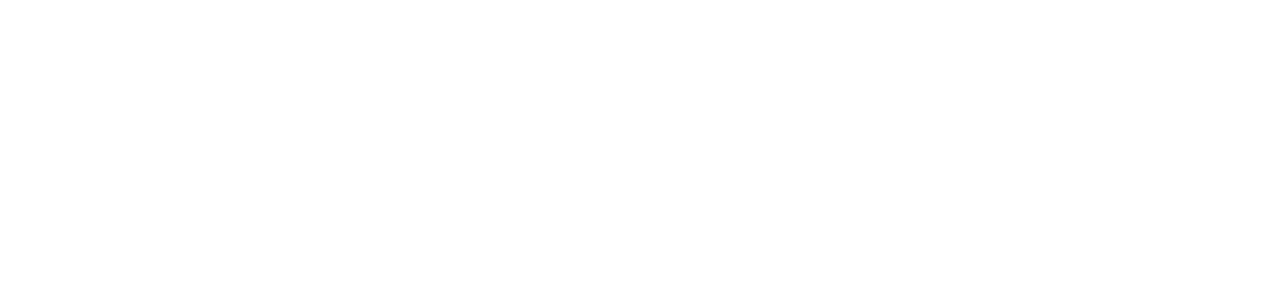
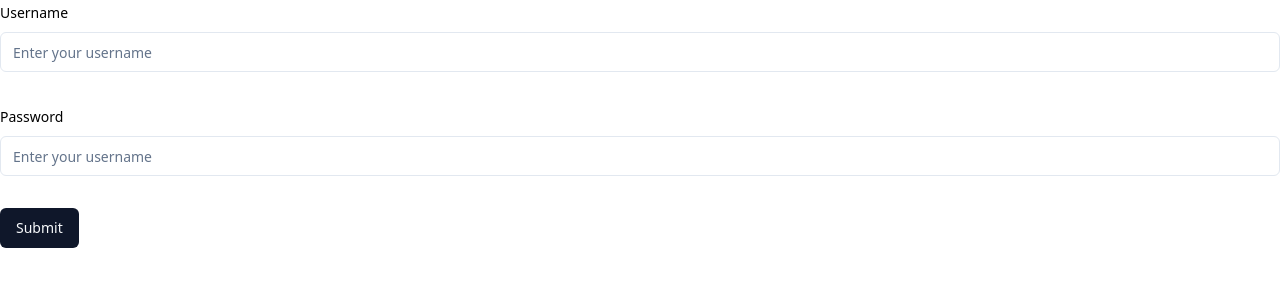
Before and after one commit to godsy07/productRush, a React (Vite) app in the folder app/: page /admin-login in a window 1280 px wide. Before the commit this address had no page. Shown: the top 300 px of the page. Built offline with nearby package versions, Linux system fonts and the light colour scheme.

Commit message:
added admin login page

```diff
--- a/app/src/App.tsx
+++ b/app/src/App.tsx
@@ -1,13 +1,18 @@
 import { BrowserRouter, Route, Routes } from "react-router-dom";
 import "./App.css";
+import QueryProvider from "./context/QueryProvider";
 import HomePage from "./pages/HomePage/HomePage";
+import AdminLoginPage from "./pages/AdminLoginPage/AdminLoginPage";
 
 const App = () => {
   return (
     <BrowserRouter>
+    <QueryProvider>
       <Routes>
         <Route path="/" element={<HomePage />} />
+        <Route path="/admin-login" element={<AdminLoginPage />} />
       </Routes>
+    </QueryProvider>
     </BrowserRouter>
   );
 };
--- /dev/null
+++ b/app/src/components/ui/form.tsx
@@ -0,0 +1,176 @@
+import * as React from "react"
+import * as LabelPrimitive from "@radix-ui/react-label"
+import { Slot } from "@radix-ui/react-slot"
+import {
+  Controller,
+  ControllerProps,
+  FieldPath,
+  FieldValues,
+  FormProvider,
+  useFormContext,
+} from "react-hook-form"
+
+import { cn } from "@/lib/utils"
+import { Label } from "@/components/ui/label"
+
+const Form = FormProvider
+
+type FormFieldContextValue<
+  TFieldValues extends FieldValues = FieldValues,
+  TName extends FieldPath<TFieldValues> = FieldPath<TFieldValues>
+> = {
+  name: TName
+}
+
+const FormFieldContext = React.createContext<FormFieldContextValue>(
+  {} as FormFieldContextValue
+)
+
+const FormField = <
+  TFieldValues extends FieldValues = FieldValues,
+  TName extends FieldPath<TFieldValues> = FieldPath<TFieldValues>
+>({
+  ...props
+}: ControllerProps<TFieldValues, TName>) => {
+  return (
+    <FormFieldContext.Provider value={{ name: props.name }}>
+      <Controller {...props} />
+    </FormFieldContext.Provider>
+  )
+}
+
+const useFormField = () => {
+  const fieldContext = React.useContext(FormFieldContext)
+  const itemContext = React.useContext(FormItemContext)
+  const { getFieldState, formState } = useFormContext()
+
+  const fieldState = getFieldState(fieldContext.name, formState)
+
+  if (!fieldContext) {
+    throw new Error("useFormField should be used within <FormField>")
+  }
+
+  const { id } = itemContext
+
+  return {
+    id,
+    name: fieldContext.name,
+    formItemId: `${id}-form-item`,
+    formDescriptionId: `${id}-form-item-description`,
+    formMessageId: `${id}-form-item-message`,
+    ...fieldState,
+  }
+}
+
+type FormItemContextValue = {
+  id: string
+}
+
+const FormItemContext = React.createContext<FormItemContextValue>(
+  {} as FormItemContextValue
+)
+
+const FormItem = React.forwardRef<
+  HTMLDivElement,
+  React.HTMLAttributes<HTMLDivElement>
+>(({ className, ...props }, ref) => {
+  const id = React.useId()
+
+  return (
+    <FormItemContext.Provider value={{ id }}>
+      <div ref={ref} className={cn("space-y-2", className)} {...props} />
+    </FormItemContext.Provider>
+  )
+})
+FormItem.displayName = "FormItem"
+
+const FormLabel = React.forwardRef<
+  React.ElementRef<typeof LabelPrimitive.Root>,
+  React.ComponentPropsWithoutRef<typeof LabelPrimitive.Root>
+>(({ className, ...props }, ref) => {
+  const { error, formItemId } = useFormField()
+
+  return (
+    <Label
+      ref={ref}
+      className={cn(error && "text-red-500 dark:text-red-900", className)}
+      htmlFor={formItemId}
+      {...props}
+    />
+  )
+})
+FormLabel.displayName = "FormLabel"
+
+const FormControl = React.forwardRef<
+  React.ElementRef<typeof Slot>,
+  React.ComponentPropsWithoutRef<typeof Slot>
+>(({ ...props }, ref) => {
+  const { error, formItemId, formDescriptionId, formMessageId } = useFormField()
+
+  return (
+    <Slot
+      ref={ref}
+      id={formItemId}
+      aria-describedby={
+        !error
+          ? `${formDescriptionId}`
+          : `${formDescriptionId} ${formMessageId}`
+      }
+      aria-invalid={!!error}
+      {...props}
+    />
+  )
+})
+FormControl.displayName = "FormControl"
+
+const FormDescription = React.forwardRef<
+  HTMLParagraphElement,
+  React.HTMLAttributes<HTMLParagraphElement>
+>(({ className, ...props }, ref) => {
+  const { formDescriptionId } = useFormField()
+
+  return (
+    <p
+      ref={ref}
+      id={formDescriptionId}
+      className={cn("text-sm text-slate-500 dark:text-slate-400", className)}
+      {...props}
+    />
+  )
+})
+FormDescription.displayName = "FormDescription"
+
+const FormMessage = React.forwardRef<
+  HTMLParagraphElement,
+  React.HTMLAttributes<HTMLParagraphElement>
+>(({ className, children, ...props }, ref) => {
+  const { error, formMessageId } = useFormField()
+  const body = error ? String(error?.message) : children
+
+  if (!body) {
+    return null
+  }
+
+  return (
+    <p
+      ref={ref}
+      id={formMessageId}
+      className={cn("text-sm font-medium text-red-500 dark:text-red-900", className)}
+      {...props}
+    >
+      {body}
+    </p>
+  )
+})
+FormMessage.displayName = "FormMessage"
+
+export {
+  useFormField,
+  Form,
+  FormItem,
+  FormLabel,
+  FormControl,
+  FormDescription,
+  FormMessage,
+  FormField,
+}
--- /dev/null
+++ b/app/src/components/ui/label.tsx
@@ -0,0 +1,24 @@
+import * as React from "react"
+import * as LabelPrimitive from "@radix-ui/react-label"
+import { cva, type VariantProps } from "class-variance-authority"
+
+import { cn } from "@/lib/utils"
+
+const labelVariants = cva(
+  "text-sm font-medium leading-none peer-disabled:cursor-not-allowed peer-disabled:opacity-70"
+)
+
+const Label = React.forwardRef<
+  React.ElementRef<typeof LabelPrimitive.Root>,
+  React.ComponentPropsWithoutRef<typeof LabelPrimitive.Root> &
+    VariantProps<typeof labelVariants>
+>(({ className, ...props }, ref) => (
+  <LabelPrimitive.Root
+    ref={ref}
+    className={cn(labelVariants(), className)}
+    {...props}
+  />
+))
+Label.displayName = LabelPrimitive.Root.displayName
+
+export { Label }
--- /dev/null
+++ b/app/src/context/QueryProvider.tsx
@@ -0,0 +1,20 @@
+
+import { ReactNode } from 'react';
+import {
+  QueryClient,
+  QueryClientProvider,
+} from '@tanstack/react-query';
+
+const queryClient = new QueryClient();
+
+interface QueryProviderProps {
+  children: ReactNode;
+}
+
+const QueryProvider: React.FC<QueryProviderProps> = ({ children }) => {
+  return (
+    <QueryClientProvider client={queryClient}>{children}</QueryClientProvider>
+  )
+}
+
+export default QueryProvider
--- /dev/null
+++ b/app/src/pages/AdminLoginPage/AdminLoginPage.tsx
@@ -0,0 +1,95 @@
+import { zodResolver } from "@hookform/resolvers/zod"
+import { useForm } from "react-hook-form"
+import { z } from "zod"
+
+import { Button } from "@/components/ui/button"
+import {
+  Form,
+  FormControl,
+  FormField,
+  FormItem,
+  FormLabel,
+  FormMessage,
+} from "@/components/ui/form"
+import { Input } from "@/components/ui/input"
+
+const formSchema = z.object({
+  username: z.string().toLowerCase().min(3, {
+    message: "Username must be atleast 3 characters",
+  }),
+  password: z.string().min(8, {
+    message: "Password must be at least 8 characters.",
+  }).max(32, {
+    message: "Password must be at most 32 characters.",
+  }),
+});
+//   password: z.string().min(8, {
+//     message: "Password must be at least 8 characters.",
+//   }).max(32, {
+//     message: "Password must be at most 32 characters.",
+//   }).refine((password) => {
+//     // Check if password contains at least one uppercase letter,
+//     // one lowercase letter, and one of the specified special characters
+//     const hasUpperCase = /[A-Z]/.test(password);
+//     const hasLowerCase = /[a-z]/.test(password);
+//     const hasSpecialCharacter = /[@]/.test(password); // Add more special characters if needed
+
+//     return hasUpperCase && hasLowerCase && hasSpecialCharacter;
+//   }, {
+//     message: "Password must contain at least one uppercase letter, one lowercase letter, and one of the specified special characters.",
+//   }),
+// })
+
+const AdminLoginPage = () => {
+  const form = useForm<z.infer<typeof formSchema>>({
+    resolver: zodResolver(formSchema),
+    defaultValues: {
+      username: "",
+      password: "",
+    },
+  })
+
+  // 2. Define a submit handler.
+  function onSubmit(values: z.infer<typeof formSchema>) {
+    // Do something with the form values.
+    // ✅ This will be type-safe and validated.
+    console.log(values)
+  }
+  return (
+    <div>
+       <Form {...form}>
+      <form onSubmit={form.handleSubmit(onSubmit)} className="space-y-8">
+        <FormField
+          control={form.control}
+          name="username"
+          render={({ field }) => (
+            <FormItem>
+              <FormLabel>Username</FormLabel>
+              <FormControl>
+                <Input placeholder="Enter your username" {...field} />
+              </FormControl>
+              <FormMessage />
+            </FormItem>
+          )}
+        />
+        <FormField
+          control={form.control}
+          name="password"
+          render={({ field }) => (
+            <FormItem>
+              <FormLabel>Password</FormLabel>
+              <FormControl>
+                <Input placeholder="Enter your username" {...field} />
+              </FormControl>
+              <FormMessage />
+            </FormItem>
+          )}
+        />
+        <Button type="submit">Submit</Button>
+      </form>
+    </Form>
+    </div>
+  )
+}
+
+export default AdminLoginPage
--- /dev/null
+++ b/app/src/pages/admin/Dashboard.tsx
@@ -0,0 +1,9 @@
+import React from 'react'
+
+const Dashboard = () => {
+  return (
+    <div>Dashboard</div>
+  )
+}
+
+export default Dashboard
```
Also changed, not shown: app/package.json (+6 -1 lines), app/src/utils/react-query/queries.ts (added), 1 other file (tests, documents, lock files or other folders).
